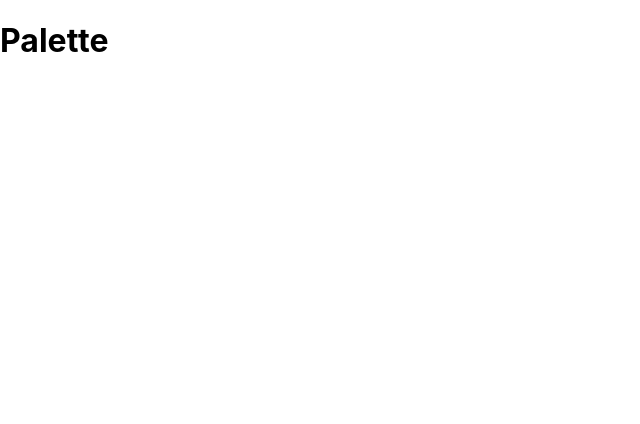
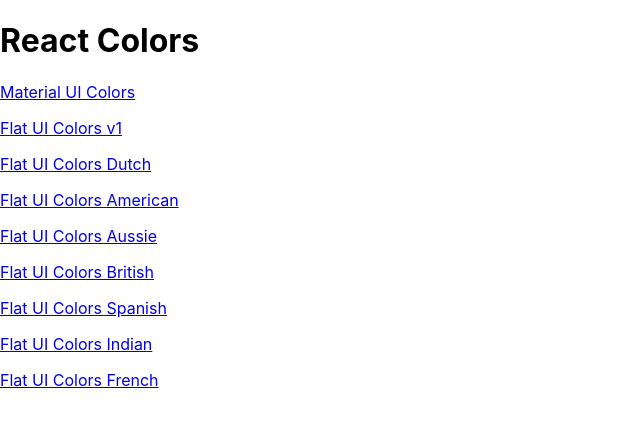
Before and after one commit to TamasFarago/React-Color-App, a React (Create React App) app: page / in a window 1280 px wide. Shown: the top 424 px of the page, without its empty margins (0-640 px from the left). Built offline with nearby package versions, Linux system fonts and the light colour scheme.

Commit message:
Add PaletteList and Links

```diff
--- a/src/App.js
+++ b/src/App.js
@@ -3,6 +3,7 @@
 import Palette from "./Palette"
 import seedColors from "./seedColors"
 import { generatePalette } from "./ColorHelpers"
+import PaletteList from "./PaletteList"
 
 export default class App extends Component {
   findPalette(id){
@@ -13,7 +14,7 @@
   render() {
     return (
       <Switch>
-      <Route exact path="/" render={() => <h1>Palette</h1>}/>
+      <Route exact path="/" render={() => <PaletteList palettes={seedColors}/>}/>
       <Route exact path="/palette/:id"
       render={routeProps => (
         <Palette
--- a/src/NavBar.js
+++ b/src/NavBar.js
@@ -4,6 +4,7 @@
 import Snackbar from "@material-ui/core/Snackbar"
 import CloseIcon from "@material-ui/icons/Close"
 import IconButton from "@material-ui/core/IconButton"
+import { Link } from "react-router-dom"
 
 import 'rc-slider/assets/index.css';
 import Slider, { Range } from 'rc-slider';
@@ -29,7 +30,7 @@
         return (
             <header className="Navbar">
                 <div className="logo">
-                    <a href="#">reactcolorpicker</a>
+                    <Link to="/">reactcolorpicker</Link>
                 </div>
                 <div className="slider-container">
                     <span>Level: { level } </span>
--- /dev/null
+++ b/src/PaletteList.js
@@ -0,0 +1,20 @@
+import React, { Component } from 'react'
+import { Link } from "react-router-dom"
+
+export default class PaletteList extends Component {
+    render() {
+        const { palettes } = this.props
+        return (
+            <div>
+                <h1>React Colors</h1>
+                {palettes.map(palette => (
+                    <p>
+                      <Link to={`/palette/${palette.id}`}>{palette.paletteName}</Link>
+
+                    </p>
+
+                ))}
+            </div>
+        )
+    }
+}
```
